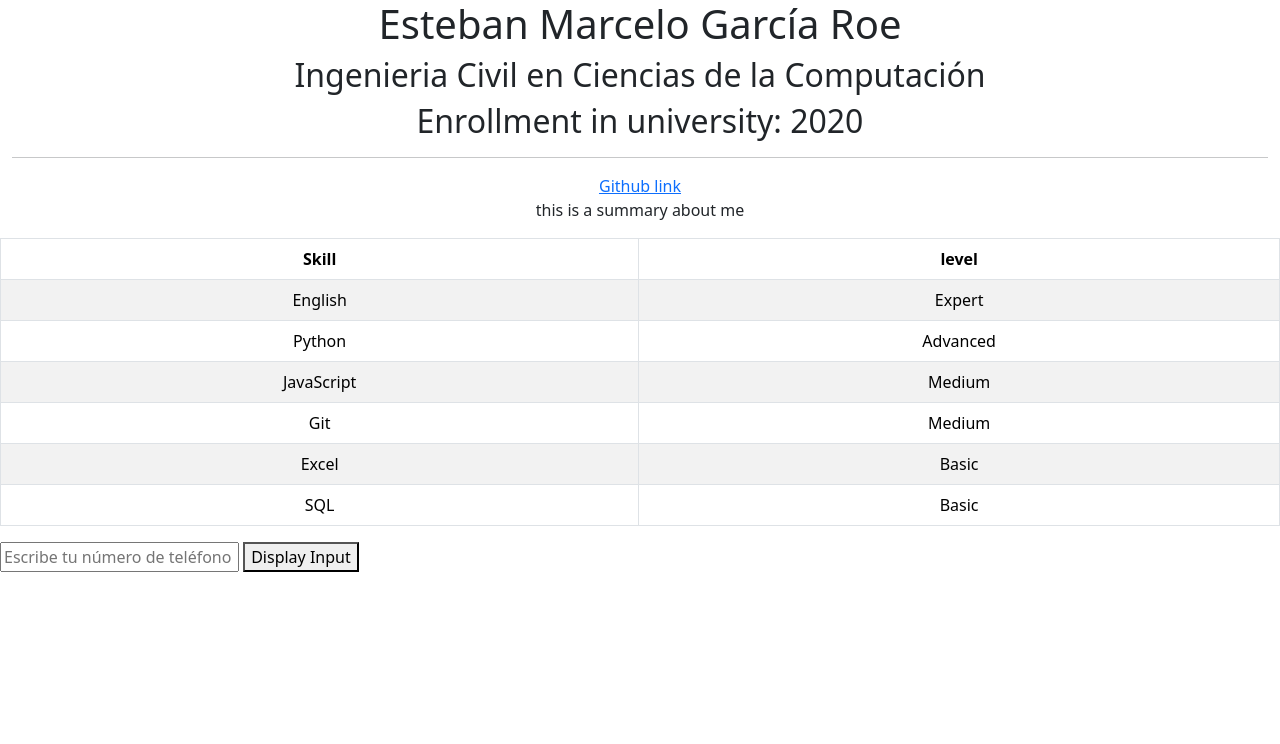
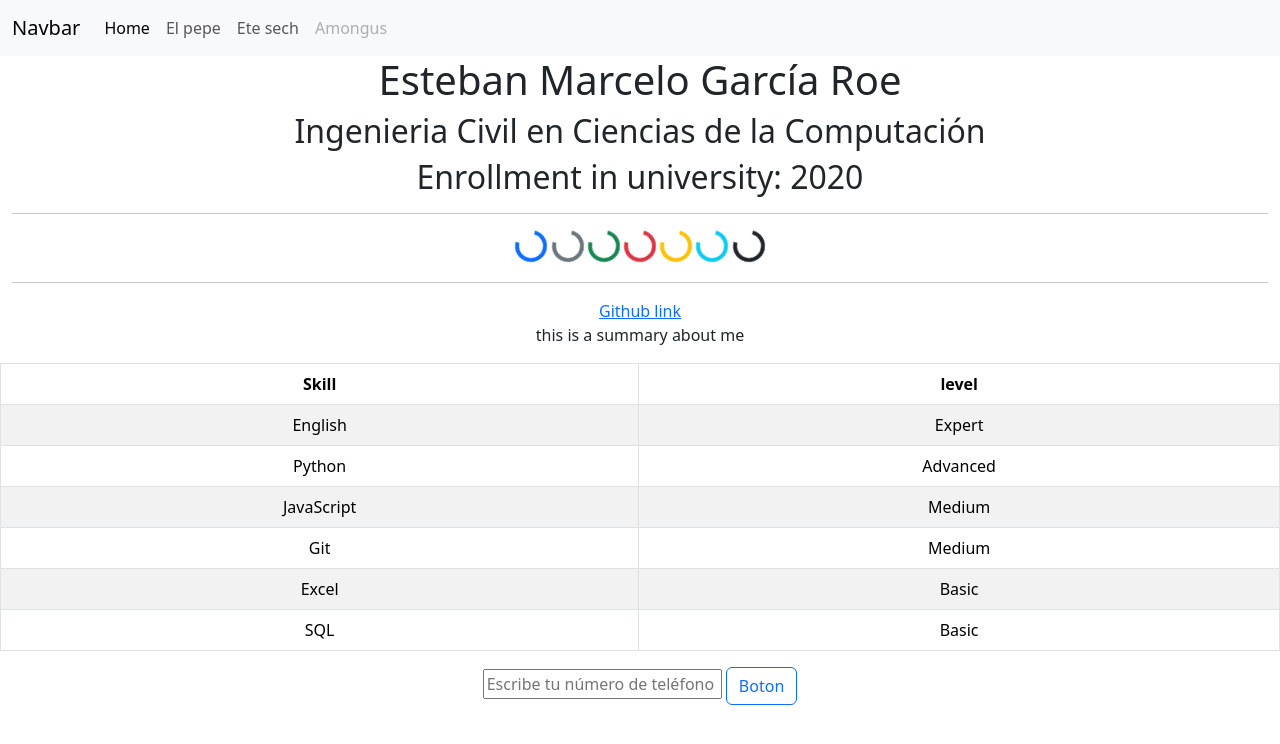
Before and after one commit to Estebanquitowo/Estebanquitowo.github.io, a plain HTML site: page index.html in a window 1280 px wide. Drawn offline with nearby package versions, Linux system fonts and the light colour scheme.

Commit message:
three_bootstrap_componets

```diff
--- a/index.html
+++ b/index.html
@@ -7,12 +7,61 @@
     <link href="https://cdn.jsdelivr.net/npm/bootstrap@5.3.3/dist/css/bootstrap.min.css" rel="stylesheet">
 </head>
 <body>
+    <nav class="navbar navbar-expand-lg bg-body-tertiary ">
+        <div class="container-fluid">
+          <a class="navbar-brand" href="#">Navbar</a>
+          <button class="navbar-toggler" type="button" data-bs-toggle="collapse" data-bs-target="#navbarNav" aria-controls="navbarNav" aria-expanded="false" aria-label="Toggle navigation">
+            <span class="navbar-toggler-icon"></span>
+          </button>
+          <div class="collapse navbar-collapse" id="navbarNav">
+            <ul class="navbar-nav">
+              <li class="nav-item">
+                <a class="nav-link active" aria-current="page" href="#">Home</a>
+              </li>
+              <li class="nav-item">
+                <a class="nav-link" href="#">El pepe</a>
+              </li>
+              <li class="nav-item">
+                <a class="nav-link" href="#">Ete sech</a>
+              </li>
+              <li class="nav-item">
+                <a class="nav-link disabled" aria-disabled="true">Amongus</a>
+              </li>
+            </ul>
+          </div>
+        </div>
+      </nav>
     <script src="https://cdn.jsdelivr.net/npm/bootstrap@5.3.3/dist/js/bootstrap.bundle.min.js" integrity="sha384-YvpcrYf0tY3lHB60NNkmXc5s9fDVZLESaAA55NDzOxhy9GkcIdslK1eN7N6jIeHz" crossorigin="anonymous"></script>
     <div class="container-fluid">
         <h1 class="text-center">Esteban Marcelo García Roe</h1>
         <h2 class="text-center">Ingenieria Civil en Ciencias de la Computación</h2>
         <h2 class="text-center">Enrollment in university: 2020</h2>
         <hr>
+        <div class="container text-center">
+            <div class="spinner-border text-primary" role="status">
+            <span class="visually-hidden">Loading...</span>
+            </div>
+            <div class="spinner-border text-secondary" role="status">
+            <span class="visually-hidden">Loading...</span>
+            </div>
+            <div class="spinner-border text-success" role="status">
+            <span class="visually-hidden">Loading...</span>
+            </div>
+            <div class="spinner-border text-danger" role="status">
+            <span class="visually-hidden">Loading...</span>
+            </div>
+            <div class="spinner-border text-warning" role="status">
+            <span class="visually-hidden">Loading...</span>
+            </div>
+            <div class="spinner-border text-info" role="status">
+            <span class="visually-hidden">Loading...</span>
+            </div>
+            <div class="spinner-border text-dark" role="status">
+            <span class="visually-hidden">Loading...</span>
+            </div>
+        </div>
+
+          <hr>
         <div class="container text-center">
             <a href="https://github.com/Estebanquitowo">Github link</a>
         </div>
@@ -52,11 +101,13 @@
             </tr>
         </tbody>
     </table>
+    <div class="container text-center">
         <input type="text" id="userInput" placeholder="Escribe tu número de teléfono">
-        <button onclick="displayInput()">Display Input</button>
+        <button type="button" class="btn btn-outline-primary" onclick="displayInput()">Boton</button>
         <div id="output"></div>
     </div>
+</div>
 
-    <script src="script.js"></script>
+<script src="script.js"></script>
 </body>
 </html>
```
